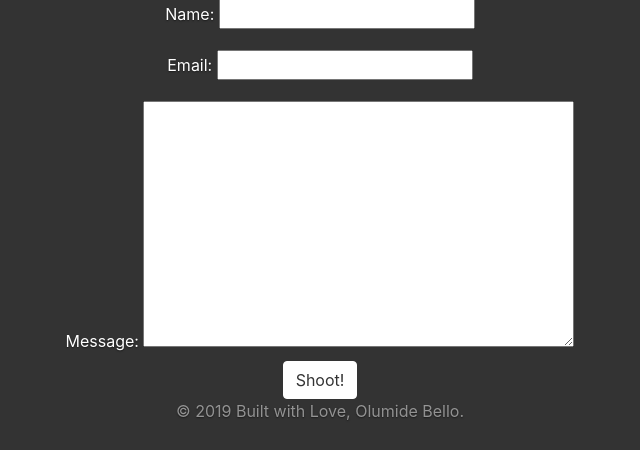
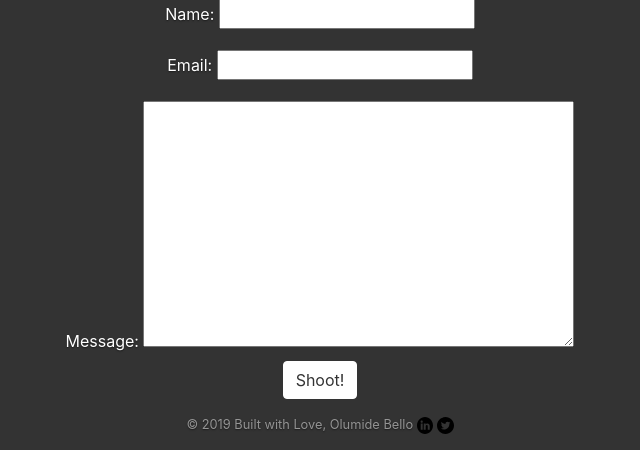
Before and after one commit to themaleem/portfolio-project, a Django app: page / in a window 1280 px wide. Shown: the part 2089-2539 px from the top of the page, without its empty margins (320-960 px from the left). Before the commit the page ends 2509 px from the top, so only its background shows below. Run offline with Django 3.2, Linux system fonts and the light colour scheme; some libraries are stand-ins or nearby versions.

Commit message:
added footer logos

```diff
--- a/jobs/templates/jobs/home.html
+++ b/jobs/templates/jobs/home.html
@@ -29,6 +29,14 @@
       }
       form li{
         display: none;
+      }
+      footer{
+        font-size: 0.8em;
+      }
+      footer img{
+        width: 1.3em;
+        justify-content: center;
+        align-items: center;
       }
     </style>
 
@@ -122,9 +130,9 @@
         {% endif %}
     </div>
   </div>
-  <footer class="mastfoot mt-auto text-center">
+  <footer class="pt-3 mastfoot mt-auto text-center">
     <div class="inner">
-      <p>&copy {% now "Y" %} Built with Love, Olumide Bello.</p>
+      <p>&copy {% now "Y" %} Built with Love, Olumide Bello  <a href="https://linkedin.com/olumide-bello-6b32b28a"><img src="{% static "files/010-linkedin.svg" %}" alt="linkedin"></a>  <a href="https://twitter.com/olumidee__"><img src="{% static "files/013-twitter-1.svg" %}" alt="twitter"></a></p>
     </div>
   </footer>
 </div>
--- a/static/css/cover.css
+++ b/static/css/cover.css
@@ -112,3 +112,6 @@ body {
 h3{
   padding: 0;
 }
+footer{
+  font-size: 0.6em;
+}
```
Also changed, not shown: jobs/templates/jobs/details.html (+9 -2 lines), jobs/templates/jobs/project.html (+10 -4 lines), static/files/010-linkedin.svg (added), static/files/013-twitter-1.svg (added).
